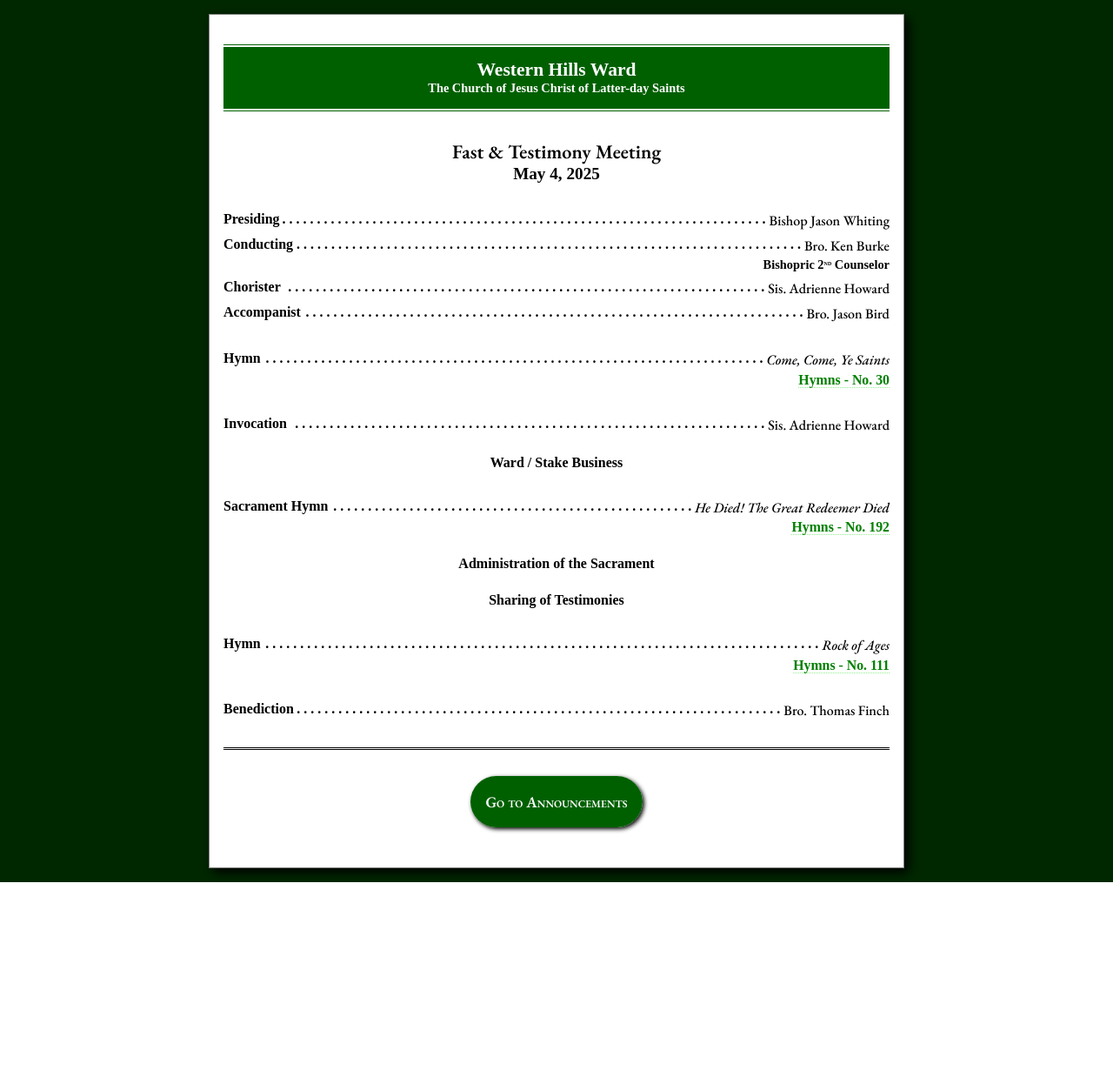
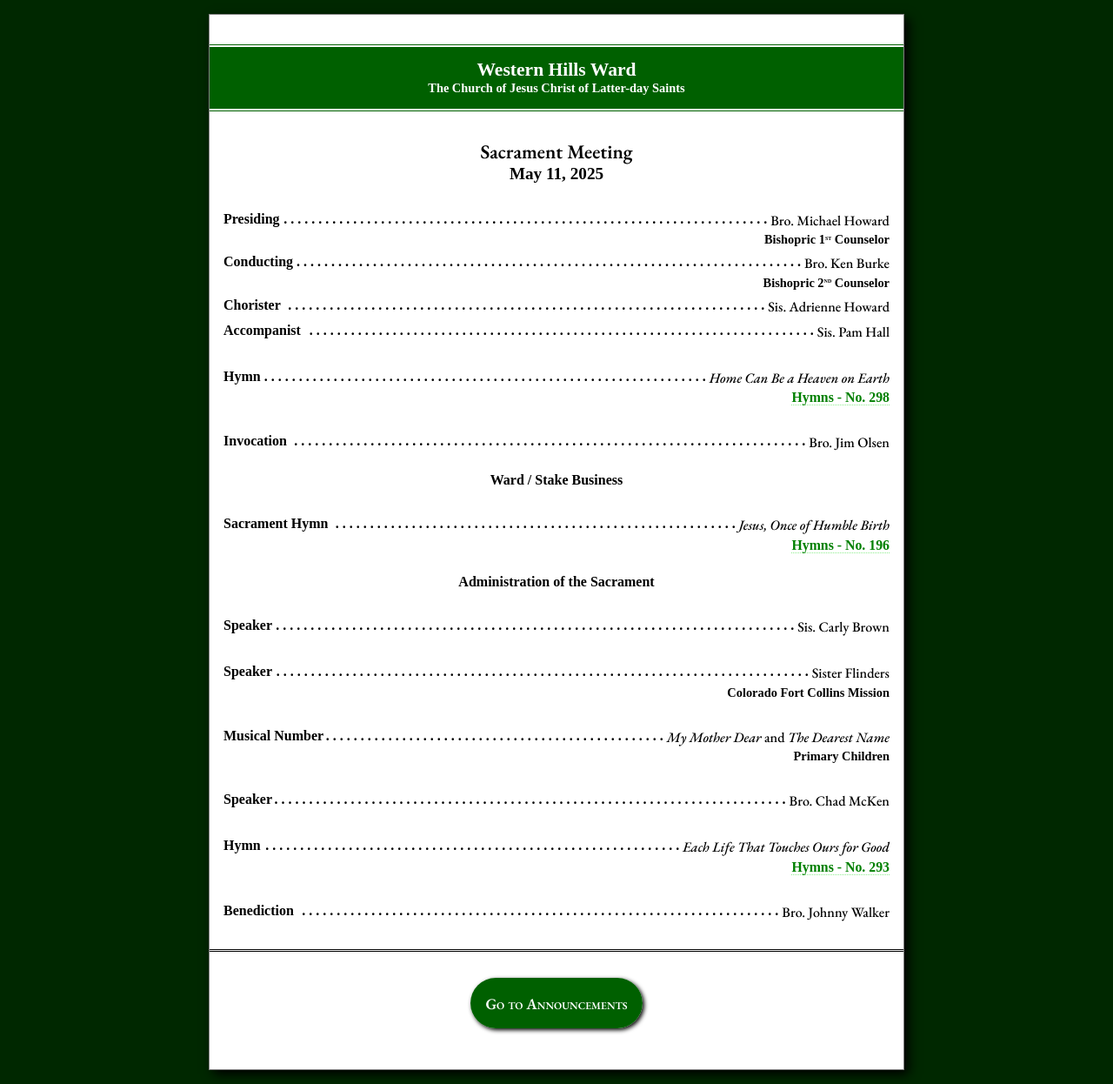
Before and after one commit to Wyoming-C64/westernhillsbulletin, a PHP site: page / in a window 1280 px wide. Shown: the whole page at 87% size. Before the commit the page ends 1014 px from the top, so only its background shows below. Run offline with PHP 8.4, Linux system fonts and the light colour scheme; some web fonts are replaced.

Commit message:
May 11, 2025

```diff
--- a/htdocs/globals.php
+++ b/htdocs/globals.php
@@ -4,8 +4,8 @@
   "Easter" => "Easter Sunday"
 );
 
-$meetingDate = strtotime('May 4, 2025 10:30:00 am');
-$Fast_And_Testimony = TRUE;
+$meetingDate = strtotime('May 11, 2025 10:30:00 am');
+$Fast_And_Testimony = FALSE;
 $isSpecial = "Easter";
 $meetingType = ($Fast_And_Testimony ? "Fast & Testimony" : "Sacrament");
 
--- a/htdocs/index.php
+++ b/htdocs/index.php
@@ -15,16 +15,16 @@
   //   'name' => 'Pres. Ronald Lopez',
   //   'subline' => 'Cheyenne Wyoming Stake'
   // ),
+  // array(
+  //   'assignment' => 'Presiding',
+  //   'name' => 'Bishop Jason Whiting',
+  //   'subline' => ''
+  // ),
   array(
     'assignment' => 'Presiding',
-    'name' => 'Bishop Jason Whiting',
-    'subline' => ''
+    'name' => 'Bro. Michael Howard',
+    'subline' => 'Bishopric 1<span class="super-ordinal">st</span> Counselor'
   ),
-  // array(
-  //   'assignment' => 'Presiding',
-  //   'name' => 'Bro. Michael Howard',
-  //   'subline' => 'Bishopric 1<span class="super-ordinal">st</span> Counselor'
-  // ),
   // array(
   //   'assignment' => 'Presiding',
   //   'name' => 'Bro. Ken Burke',
@@ -53,14 +53,14 @@
       'assignment' => 'Chorister',
       'name' => 'Sis. Adrienne Howard',
     ),
+  array(
+    'assignment' => 'Accompanist',
+    'name' => 'Sis. Pam Hall',
+  ),
   // array(
   //   'assignment' => 'Accompanist',
-  //   'name' => 'Bro. Pam Hall',
+  //   'name' => 'Bro. Jason Bird',
   // ),
-  array(
-    'assignment' => 'Accompanist',
-    'name' => 'Bro. Jason Bird',
-  ),
   // array(
   //   'assignment' => 'Accompanists',
   //   'name' => 'Sis. Pam Hall<br/>Bro. Jason Bird'
@@ -74,19 +74,19 @@
 $hymns = array(
   'opening' => array(
     'assignment' => 'Hymn',
-    'reference' => 30,
-    'name' => "Come, Come, Ye Saints",
+    'reference' => 298,
+    'name' => "Home Can Be a Heaven on Earth",
   ),
   'sacrament' => array(
     'assignment' => 'Sacrament Hymn',
-    'reference' => 192,
-    'name' => "He Died! The Great Redeemer Died",
+    'reference' => 196,
+    'name' => "Jesus, Once of Humble Birth",
     // 'tune' => 'Hancock',
   ),
   'closing' => array(
     'assignment' => 'Hymn',
-    'reference' => 111,
-    'name' => "Rock of Ages",
+    'reference' => 293,
+    'name' => "Each Life That Touches Ours for Good",
     // 'href' => ""
   ),
 );
@@ -96,105 +96,54 @@
     'type' => 'speaker',
     'content' =>  array(
       'assignment' => 'Speaker',
-      'name' => 'Sis. Jerzie Martinez',
-      'subline' => '<i>The Garden of Gesthemane</i>'
+      'name' => 'Sis. Carly Brown',
+      // 'subline' => ''
+    ),
+  ),
+  array(
+    'type' => 'speaker',
+    'content' =>  array(
+      'assignment' => 'Speaker',
+      'name' => 'Sister Flinders',
+      'subline' => 'Colorado Fort Collins Mission'
     ),
   ),
   array(
     'type' => 'music',
     'content' =>  array(
       'assignment' => 'Musical Number',
-      'name' => "<i>Gesthemane</i>",
-      'subline' => "Children's Choir",
+      'name' => "<i>My Mother Dear</i> and <i>The Dearest Name</i>",
+      'subline' => "Primary Children",
     ),
   ),
   array(
     'type' => 'speaker',
     'content' =>  array(
       'assignment' => 'Speaker',
-      'name' => 'Bro. Willet Bird',
-      'subline' => '<i>Judas and Caiaphas</i>'
+      'name' => 'Bro. Chad McKen',
+      // 'subline' => ''
     ),
   ),
-  array(
-    'type' => 'music',
-    'content' =>  array(
-      'assignment' => 'Intermediate Hymn',
-      'name' => "I Stand All Amazed",
-      'reference' => 193,
-      // 'tune' => "",
-    ),
-  ),
-  array(
-    'type' => 'speaker',
-    'content' =>  array(
-      'assignment' => 'Speaker',
-      'name' => 'Sis. Brayli McKen',
-      'subline' => '<i>Peter, Pilate, and a Crown</i>'
-    ),
-  ),
-  array(
-    'type' => 'music',
-    'content' =>  array(
-      'assignment' => 'Intermediate Hymn',
-      'name' => "I Believe in Christ",
-      'reference' => 134,
-      // 'tune' => "",
-    ),
-  ),
-  array(
-    'type' => 'speaker',
-    'content' =>  array(
-      'assignment' => 'Speaker',
-      'name' => 'Chris Lewis',
-      'subline' => '<i>The Crucifixion</i>'
-    ),
-  ),
-  array(
-    'type' => 'music',
-    'content' =>  array(
-      'assignment' => 'Intermediate Hymn',
-      'name' => "Were You There?",
-      'reference' => 1206,
-      // 'tune' => "",
-    ),
-  ),
-  array(
-    'type' => 'speaker',
-    'content' =>  array(
-      'assignment' => 'Speaker',
-      'name' => 'Sadie McKen',
-      'subline' => '<i>Joseph of Aramathia and Mary Magdalene</i>'
-    ),
-  ),
-  array(
-    'type' => 'music',
-    'content' =>  array(
-      'assignment' => 'Intermediate Hymn',
-      'name' => "He Died! The Great Redeemer Died",
-      'reference' => 192,
-      // 'tune' => "",
-    ),
-  ),
-  array(
-    'type' => 'speaker',
-    'content' =>  array(
-      'assignment' => 'Speaker',
-      'name' => 'Logan Howard',
-      'subline' => '<i>Witnesses of the Ressurected Christ</i>'
-    ),
-  ),
+  // array(
+  //   'type' => 'music',
+  //   'content' =>  array(
+  //     'assignment' => 'Intermediate Hymn',
+  //     'name' => "I Believe in Christ",
+  //     'reference' => 134,
+  //     // 'tune' => "",
+  //   ),
+  // ),
 );
 
 $prayers = array(
   'Invocation' => array(
     'assignment' => 'Invocation',
-    'name' => 'Sis. Adrienne Howard',
+    'name' => 'Bro. Jim Olsen',
     // 'subline' => 'Colorado Fort Collins Mission'
   ),
   'Benediction' => array(
     'assignment' => 'Benediction',
-    'name' => 'Bro. Thomas Finch',
+    'name' => 'Bro. Johnny Walker',
     // 'subline' => ''
   )
 );
@@ -273,6 +222,7 @@
             //   echo "<div class='special-day'>".$specialMeeting[$isSpecial]."</div>";
             // }
       ?>
+      <div class="program-main">
         <div class="meeting-date"><?php echo date('F j, Y', $meetingDate); ?></div>
         <div class="meeting-leaders">
           <?php
@@ -281,8 +231,9 @@
             }
           ?>
         </div>
+      </div>
     </header>
-    <main>
+    <main class="program-main">
       <?php printHymn($hymns['opening']); ?>
       <?php printItem($prayers['Invocation']); ?>
       <div class="centered-item">Ward / Stake Business</div>
--- a/htdocs/style.css
+++ b/htdocs/style.css
@@ -109,11 +109,15 @@
 .program {
   margin: 1em auto;
   display: block;
-  padding: 2em 1em;
+  padding: 2em 0;
   max-width: 800px;
   border: 1px solid grey;
   background-color: white;
   box-shadow: 5px 5px 12px black;
+}
+
+.program-main {
+  padding: 0 1em;
 }
 
 .program-header {
```
Also changed, not shown: htdocs/announcements.php (+17 -26 lines). Lines whose indentation alone changed are shown as unchanged.
